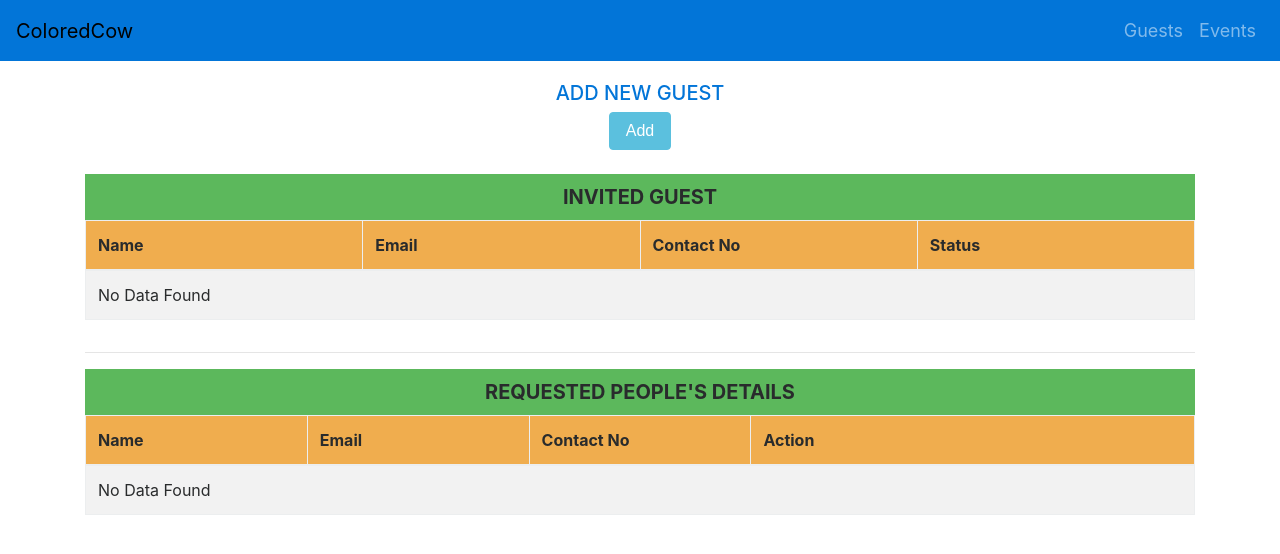
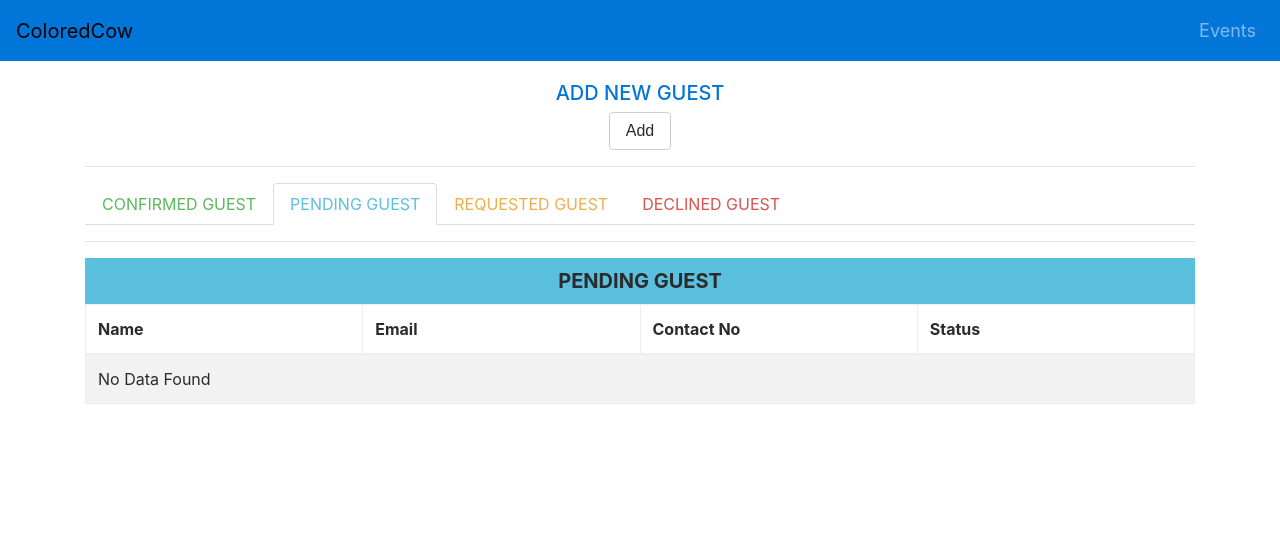
Before and after one commit to pieceofpeaceindia/thdc_internship, a PHP site: page /guest.php in a window 1280 px wide. Shown: the top 554 px of the page. Run offline with PHP 8.4, Linux system fonts and the light colour scheme; tables that the repository leaves empty or names only in its code hold one stand-in row (values such as "Sample post"); some libraries are stand-ins or nearby versions.

Commit message:
rejected list hass ben added and bootstrap tabs

```diff
--- a/ajax.php
+++ b/ajax.php
@@ -6,21 +6,21 @@
 				print json_encode(addaevent($_POST["event_name"],$_POST["event_date"],$_POST["event_venue"]));
 				break;
 			case 'addguest':
-				print json_encode(addaguest());
+				addaguest();
 				break;
 			case 'rsvp':
-				print json_encode(updatedetails($_POST["email_guest"]));
+				updatedetails($_POST["email_guest"]);
 				 break;
 			case 'forgot':
 				print json_encode(forget_password($_POST["email_guest"],$_POST["guest_contact_number"]));
 				break;
 			case 'applyguest':
 				print json_encode(apply($_POST["apply_email"],$_POST["apply_name"],$_POST["apply_contact_number"]));
+			case 'accept':
+				approve_request($_POST["applyid"]);
+				break;
 			case 'reject':
-				print json_encode(approve_request($_POST["applyid"]));
-				break;
-			case 'accept':
-				print json_encode(decline_request($_POST["applyid"]));
+				decline_request($_POST["applyid"]);
 				break;
 			case 'selectguest':
 				guests_list();
@@ -28,6 +28,15 @@
 			case 'selectapplyguest':
 				apply_guests_list();
 				break;
+			case 'selectevent':
+				show_all_events();
+				break;
+			case 'pendingguest':
+				show_pending_guest();
+				break;
+			case 'declineguest':
+				show_decline_guest();
+				break;
 			default:
 				echo "invalid";
 				break;
--- a/function.php
+++ b/function.php
@@ -46,6 +46,21 @@
 		  $emailErr = "Invalid email format";
 		  die($emailErr);
 		}
+		$qry= "SELECT email,phone
+			FROM guestdetails
+			WHERE email='$email_guest' OR phone='$guest_contact_number' ";
+		$qury= "SELECT apply_email,apply_number
+			FROM applyguests
+			WHERE apply_email='$email_guest' OR apply_number='$guest_contact_number' ";
+		$resulta=mysqli_query($conna,$qry);
+		$resultb=mysqli_query($conna,$qury);
+		if (mysqli_num_rows($resulta)>0)  {
+			// echo "Data is already registered";
+			die($guest_name." already Added in Guest list");
+		}
+		if (mysqli_num_rows($resultb)>0){
+			die($guest_name." has applied for the event");
+		}
 		$sqla = "INSERT INTO guestdetails (email,guestname,phone,guestrespone)
 				VALUES('$email_guest', '$guest_name', '$guest_contact_number','PENDING')";
 
@@ -80,9 +95,11 @@
 			WHERE email='$email_guest' ";
 		$result=mysqli_query($connb,$q);
 		if (mysqli_num_rows($result)>0)  {
-			$sqlb = " UPDATE guestdetails
-			SET  guestrespone='CONFIRM'
-			WHERE email='$email_guest' ";
+			$confirm_code=md5(uniqid(rand()));
+
+			$x=urlencode($confirm_code);
+
+
 			if ($connb->query($sqlb) === TRUE) {
 				$row = $result->fetch_assoc();
 			   	die("THANK YOU FOR YOUR PRECIOUS TIME TO RESPONSE TO US");
@@ -225,7 +242,7 @@
 		$procedure = "
 			CREATE PROCEDURE selectguest()
 			BEGIN
-			SELECT email,guestname,phone,guestrespone FROM guestdetails ORDER BY id DESC;
+				SELECT email,guestname,phone,guestrespone FROM guestdetails WHERE guestrespone='CONFIRM' ORDER BY id DESC;
 			END;
 		";
 		if(mysqli_query($conn, "drop PROCEDURE IF EXISTS selectguest")){
@@ -234,7 +251,7 @@
 				$result1= mysqli_query($conn,$query);
 				$output .='
 						<table class="table table-bordered table-striped table-fixed">
-							<thead class="bg-warning">
+							<thead class="bg-secondary">
 								<tr>
 									<th width="20%">Name</th>
 									<th width="20%">Email</th>
@@ -293,7 +310,7 @@
 				$result= mysqli_query($conn,$query);
 				$output .='
 						<table class="table table-bordered table-striped">
-							<thead class="bg-warning">
+							<thead class="bg-secondary">
 								<tr>
 									<th width="20%">Name</th>
 									<th width="20%">Email</th>
@@ -378,7 +395,7 @@
 	    echo "</table>";
 	}
 
-	function approve_request(){
+	function decline_request(){
 		$servername = "localhost";
 		$username = "root";
 		$password = "";
@@ -398,6 +415,9 @@
 		$name =$row["apply_name"];
 		$email=$row["apply_email"];
 		$number=$row["apply_number"];
+		$sql8 = "INSERT INTO rejectedguest (reject_guest_name,reject_guest_email,reject_guest_number)
+				VALUES('$email', '$name', '$number')";
+		mysqli_query($conna,$sql8);
 		$sqlb ="DELETE FROM applyguests
 				WHERE apply_id='$applyd'";
 		mysqli_query($conna,$sqlb);
@@ -405,8 +425,7 @@
 		$conna->close();
 	}
 
-	// if (isset($_POST["actn"])=="accept")
-		function decline_request(){
+	function approve_request(){
 		$servername = "localhost";
 		$username = "root";
 		$password = "";
@@ -428,7 +447,6 @@
 		$number=$row["apply_number"];
 		$sqlc = "INSERT INTO guestdetails (email,guestname,phone,guestrespone)
 				VALUES('$email', '$name', '$number','CONFIRM')";
-		// die($sqlc);
 		mysqli_query($conna,$sqlc);
 		echo $name." request has been accepted";
 		$sqlb ="DELETE FROM applyguests
@@ -436,4 +454,140 @@
 		mysqli_query($conna,$sqlb);
 		$conna->close();
 	}
+
+	function my_encrypt($data, $key) {
+	    // Remove the base64 encoding from our key
+	    $encryption_key = base64_decode($key);
+	    // die($encryption_key);
+	    // Generate an initialization vector
+	    $iv = openssl_random_pseudo_bytes(openssl_cipher_iv_length('aes-256-cbc'));
+	    // Encrypt the data using AES 256 encryption in CBC mode using our encryption key and initialization vector.
+	    $encrypted = openssl_encrypt($data, 'aes-256-cbc', $encryption_key, 0, $iv);
+	    // die($encrypted);
+	    // The $iv is just as important as the key for decrypting, so save it with our encrypted data using a unique separator (::)
+	    return base64_encode($encrypted . '::' . $iv);
+	}
+
+	function my_decrypt($data, $key) {
+	    // Remove the base64 encoding from our key
+	    $encryption_key = base64_decode($key);
+	    // To decrypt, split the encrypted data from our IV - our unique separator used was "::"
+	    list($encrypted_data, $iv) = explode('::', base64_decode($data), 2);
+	    return openssl_decrypt($encrypted_data, 'aes-256-cbc', $encryption_key, 0, $iv);
+	}
+
+	function show_pending_guest()
+	{
+		$servername = "localhost";
+		$username = "root";
+		$password = "";
+		$dbname = "internrsvp";
+		$conn = new mysqli($servername, $username, $password, $dbname);
+		if ($conn->connect_error) {
+		    die("Connection failed: " . $conn->connect_error);
+		}
+		$output = '';
+		$procedure = "
+			CREATE PROCEDURE selectaguest()
+			BEGIN
+				SELECT email,guestname,phone,guestrespone FROM guestdetails WHERE guestrespone='PENDING' ORDER BY id DESC;
+			END;
+		";
+		if(mysqli_query($conn, "drop PROCEDURE IF EXISTS selectaguest")){
+			if (mysqli_query($conn,$procedure)) {
+				$query ="CALL selectaguest()";
+				$result1= mysqli_query($conn,$query);
+				$output .='
+						<table class="table table-bordered table-striped table-fixed">
+							<thead class="bg-secondary">
+								<tr>
+									<th width="20%">Name</th>
+									<th width="20%">Email</th>
+									<th width="20%">Contact No</th>
+									<th width="20%">Status</th>
+								</tr>
+							</thead>
+							<tbody>
+				';
+				if (mysqli_num_rows($result1)>0) {
+					while ($row=mysqli_fetch_array($result1)) {
+						$output .='
+								<tr>
+									<td>'.$row["guestname"].'</td>
+									<td>'.$row["email"].'</td>
+									<td>'.$row["phone"].'</td>
+									<td>'.$row["guestrespone"].'</td>
+								</tr>
+						';
+					}
+				}else{
+
+					$output .='
+								<tr>
+									<td colspan="5">No Data Found</td>
+								</tr>
+					';
+				}
+				$output .='</tbody>
+						</table>';
+				echo $output;
+			}
+		}
+	}
+
+	function show_decline_guest(){
+		$servername = "localhost";
+		$username = "root";
+		$password = "";
+		$dbname = "internrsvp";
+		$conn = new mysqli($servername, $username, $password, $dbname);
+		if ($conn->connect_error) {
+		    die("Connection failed: " . $conn->connect_error);
+		}
+		$output = '';
+		$procedure = "
+			CREATE PROCEDURE selectdeclineguest()
+			BEGIN
+				SELECT reject_guest_email,reject_guest_name,reject_guest_number FROM rejectedguest ORDER BY id DESC;
+			END;
+		";
+		if(mysqli_query($conn, "drop PROCEDURE IF EXISTS selectdeclineguest")){
+			if (mysqli_query($conn,$procedure)) {
+				$query ="CALL selectdeclineguest()";
+				$result1= mysqli_query($conn,$query);
+				$output .='
+						<table class="table table-bordered table-striped table-fixed">
+							<thead class="bg-secondary">
+								<tr>
+									<th width="20%">Name</th>
+									<th width="20%">Email</th>
+									<th width="20%">Contact No</th>
+								</tr>
+							</thead>
+							<tbody>
+				';
+				if (mysqli_num_rows($result1)>0) {
+					while ($row=mysqli_fetch_array($result1)) {
+						$output .='
+								<tr>
+									<td>'.$row["reject_guest_name"].'</td>
+									<td>'.$row["reject_guest_email"].'</td>
+									<td>'.$row["reject_guest_number"].'</td>
+								</tr>
+						';
+					}
+				}else{
+
+					$output .='
+								<tr>
+									<td colspan="5">No Data Found</td>
+								</tr>
+					';
+				}
+				$output .='</tbody>
+						</table>';
+				echo $output;
+			}
+		}
+	}
 ?>
--- a/guest.php
+++ b/guest.php
@@ -16,9 +16,6 @@
             <div class="collapse navbar-collapse justify-content-end" id="navbarSupportedContent">
                 <ul class="navbar-nav">
                     <li class="nav-item my-2 my-lg-0">
-                        <a class="nav-link" href="guest.php" style="font-size:18px;">Guests</a>
-                    </li>
-                    <li class="nav-item my-2 my-lg-0">
                         <a class="nav-link" href="eventss.php" style="font-size:18px;">Events</a>
                     </li>
                 </ul>
@@ -26,28 +23,69 @@
         </nav>
         <hr>
         <div class="container" style="padding-top:25px;">
-			<div class="container">
+
 			<div class="row justify-content-md-around">
-	        	<div class="col-4">
+	        	<div class="col">
 	        		<center>
 	        		<br>
 	        		<h5 class="text-primary">ADD NEW GUEST</h5>
-	        		<button type="submit" class="btn btn-info" data-toggle="modal" data-target="#add_guest" id="guest_modal">Add</button>
+	        		<button type="submit" class="btn btn-secondary" data-toggle="modal" data-target="#add_guest" id="guest_modal">Add</button>
 	        		</center>
 	        	</div>
 	        </div>
+	        <hr>
+	        <div>
+			<ul class="nav nav-tabs" role="tablist">
+			    <li  class="nav-item">
+			    	<a class="nav-link text-success" data-toggle="tab" href="#confiremed_guest_list" role="tab">CONFIRMED GUEST</a>
+			    </li>
+			    <li  class="nav-item">
+			    	<a class="nav-link active text-info" data-toggle="tab" href="#pending_guest_list" role="tab">PENDING GUEST</a>
+			    </li>
+			    <li  class="nav-item">
+			    	<a class="nav-link text-warning" data-toggle="tab" href="#applied_guest_list" role="tab">REQUESTED GUEST</a>
+			    </li>
+			    <li  class="nav-item">
+			    	<a class="nav-link text-danger" data-toggle="tab" href="#declined_guest_list" role="tab">DECLINED GUEST</a>
+			    </li>
+			</ul>
 			</div>
-	        <br>
-	        <nav class="navbar navbar-inverse bg-success" style="text-align: center; font-weight: bold;font-size: 20px;">INVITED GUEST
+			<div class="tab-content">
+		        <div id="confiremed_guest_list" class="tab-pane" role="tabpanel">
+		        <hr>
+			        <nav class="navbar navbar-inverse bg-success" style="text-align: center; font-weight: bold;font-size: 20px;">CONFIREMED GUEST
 		            </nav>
 			    	<div class="table-responsive" id="guests">
 
 		            </div>
+	            </div>
+
+	            <div id="pending_guest_list" class="tab-pane active" role="tabpanel">
 	            <hr>
-            <nav class="navbar navbar-inverse bg-success" style="text-align: center; font-weight: bold;font-size: 20px;">REQUESTED PEOPLE'S DETAILS
+		            <nav class="navbar navbar-inverse bg-info" style="text-align: center; font-weight: bold;font-size: 20px;">PENDING GUEST
+		            </nav>
+		            <div class="table-responsive" id="pending">
+
+		            </div>
+	            </div>
+
+		        <div id="applied_guest_list" class="tab-pane" role="tabpanel">
+		        <hr>
+			        <nav class="navbar navbar-inverse bg-warning" style="text-align: center; font-weight: bold;font-size: 20px;">REQUESTED PEOPLE'S DETAILS
 		            </nav>
 			    	<div class="table-responsive" id="applied">
 
+		            </div>
+	            </div>
+
+		        <div id="declined_guest_list" class="tab-pane" role="tabpanel">
+		        <hr>
+			        <nav class="navbar navbar-inverse bg-danger" style="text-align: center; font-weight: bold;font-size: 20px;">DECLINED REQUESTS
+		            </nav>
+			    	<div class="table-responsive" id="declined">
+
+		            </div>
+		        </div>
             </div>
             <br>
 			<!-- Modal -->
--- a/main.js
+++ b/main.js
@@ -1,6 +1,9 @@
 $(document).ready(function(){
     fetch_guest();
     fetch_appply_guest();
+    fetch_event_details();
+    fetch_pending_details();
+    fetch_declined_details();
     console.log("ur document is ready");
     $("#addevent").click(function(){
         console.log("i m adding event");
@@ -17,35 +20,8 @@ $(document).ready(function(){
             success: function(result){
                 console.log(result);
                 document.getElementById('event_form').reset();
+                fetch_event_details();
                 }
-        });
-    });
-
-    $("#addguest").click(function(){
-        console.log("i m adding guest");
-        var name = document.getElementById("guest_name").value;
-        var guestform = $('#guest_form');
-        if(!guestform[0].checkValidity()){
-            guestform[0].reportValidity();
-            return;
-        }
-        var dataString = 'action=addguest&'+$('#guest_form').serialize();
-
-        console.log(dataString);
-            var table = document.getElementById("guest_table");
-            var row = table.insertRow(1);
-            var cell1 = row.insertCell(0);
-            var cell2 = row.insertCell(1);
-            cell1.innerHTML = name;
-            cell2.innerHTML = "PENDING";
-     $.ajax({
-        type: "POST",
-        url: "ajax.php",
-        data: dataString,
-        success: function(result){
-            console.log(result);
-            document.getElementById('guest_form').reset();
-            }
         });
     });
 
@@ -115,6 +91,10 @@ $(document).ready(function(){
 
     $("#register_modal").click(function(){
         document.getElementById("msg").innerHTML='';
+
+    });
+    $("#rsvp_modal").click(function(){
+        document.getElementById("msgrsvp").innerHTML='';
     });
 
     $("#action").click(function(){
@@ -138,8 +118,10 @@ $(document).ready(function(){
             success:function(result){
                 document.getElementById("msg").innerHTML=result;
                 document.getElementById('guest_form').reset();
-                alert(result);
                 fetch_guest();
+                fetch_pending_details();
+                fetch_appply_guest();
+                fetch_declined_details();
             }
         })
     });
@@ -154,6 +136,8 @@ $(document).ready(function(){
             success:function(data){
                 fetch_guest();
                 fetch_appply_guest();
+                fetch_pending_details();
+                fetch_declined_details();
                 alert(data);
             }
         })
@@ -169,6 +153,7 @@ $(document).ready(function(){
             success:function(data){
                 fetch_guest();
                 fetch_appply_guest();
+                fetch_pending_details();
                 alert(data);
             }
         })
@@ -180,7 +165,6 @@ $(document).ready(function(){
             method: "POST",
             data:{action:action},
             success:function(data){
-                // $('#action').text("Add");
                 $('#guests').html(data);
             }
         });
@@ -192,9 +176,45 @@ $(document).ready(function(){
             method: "POST",
             data:{action:action},
             success:function(data){
-                // $('#action').text("Add");
                 $('#applied').html(data);
             }
         });
     }
+
+    function fetch_event_details() {
+        var action="selectevent";
+        $.ajax({
+            url:"ajax.php",
+            method:"POST",
+            data:{action:action},
+            success:function(data){
+                $('#eventdetail').html(data);
+            }
+        });
+    }
+
+    function fetch_pending_details() {
+        var action="pendingguest";
+        $.ajax({
+            url:"ajax.php",
+            method:"POST",
+            data:{action:action},
+            success:function(data){
+                $('#pending').html(data);
+            }
+        });
+    }
+
+    function fetch_declined_details() {
+        var action="declineguest";
+        $.ajax({
+            url:"ajax.php",
+            method:"POST",
+            data:{action:action},
+            success:function(data){
+                $('#declined').html(data);
+            }
+        });
+    }
+
 });
```
Also changed, not shown: eventss.php (+3 -6 lines). Lines whose indentation alone changed are shown as unchanged.
